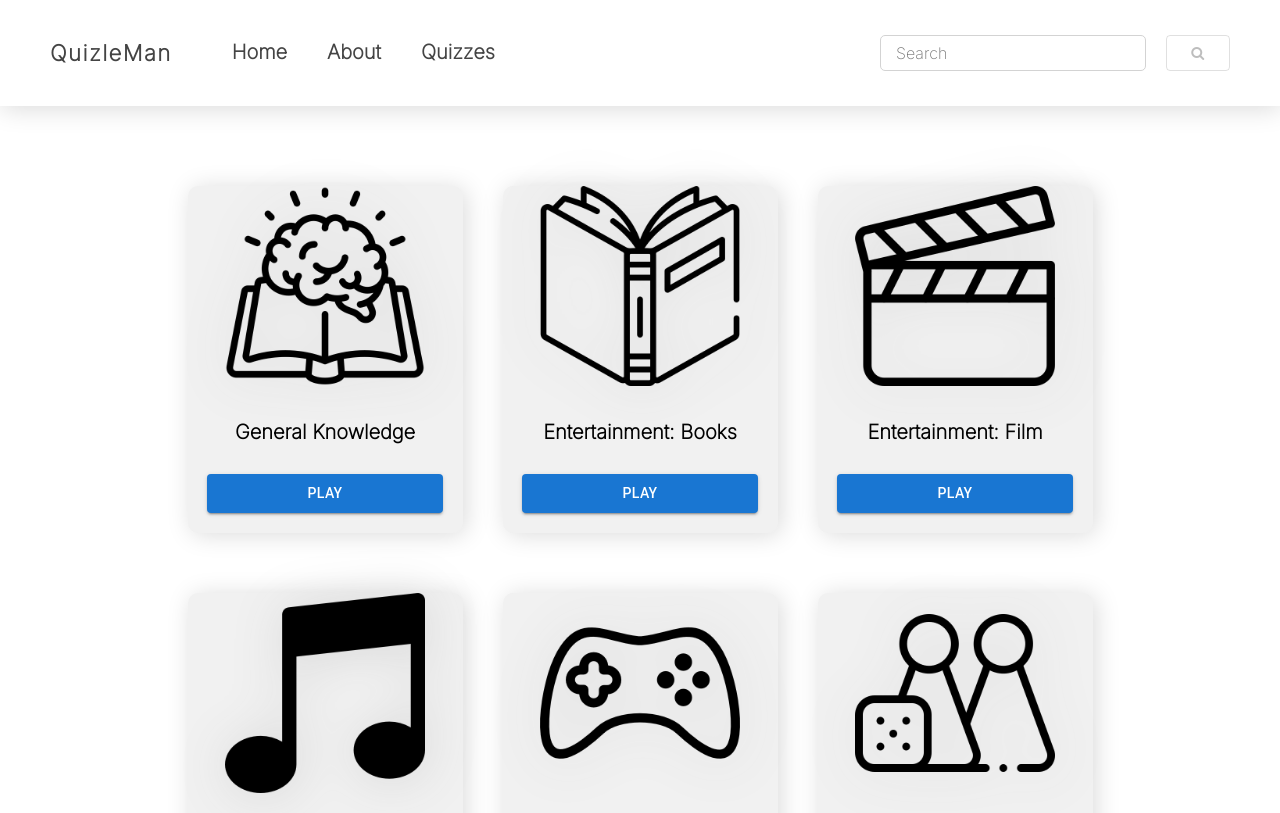
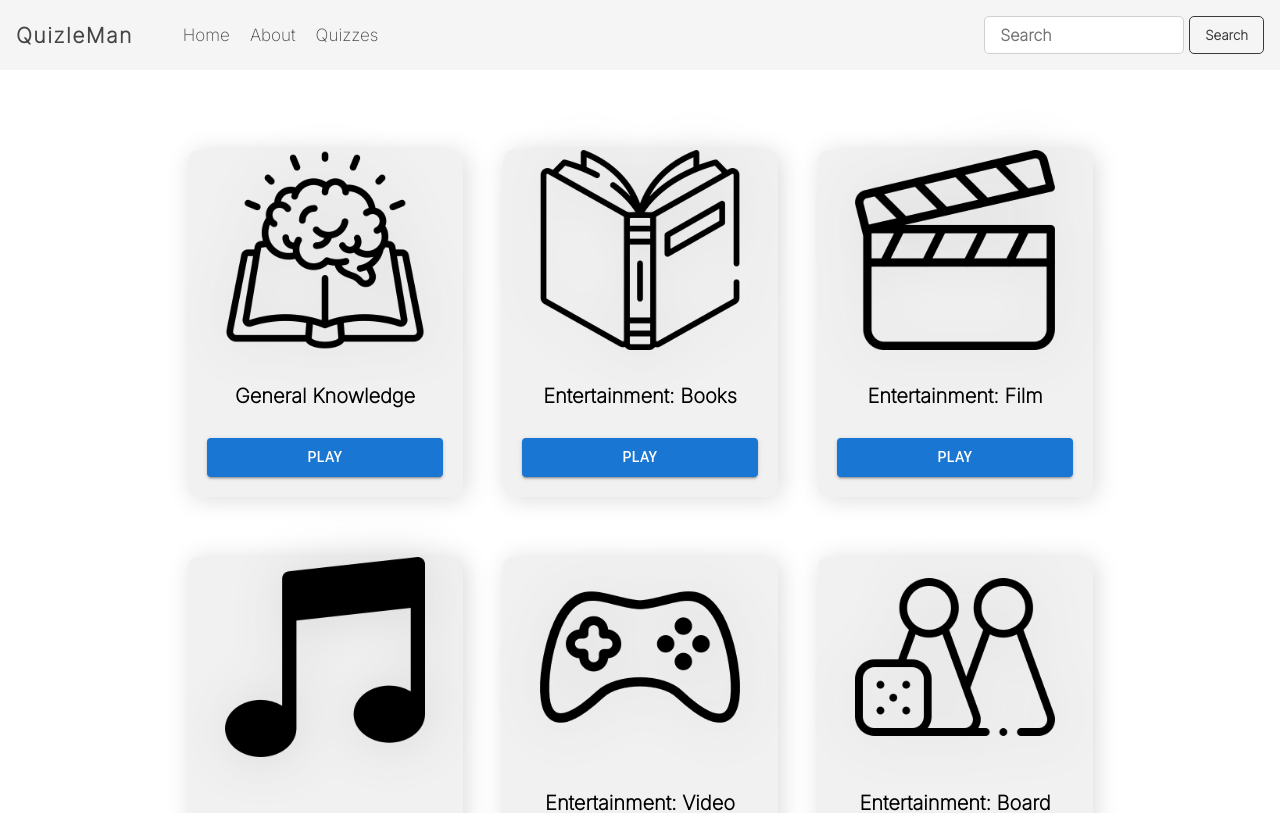
Before and after one commit to smeh09/Quizleman, a React (Create React App) app: page /quizzes in a window 1280 px wide. Shown: the top 813 px of the page. Built offline with nearby package versions, Linux system fonts and the light colour scheme.

Commit message:
header styling and questions styling

```diff
--- a/src/Components/Header.js
+++ b/src/Components/Header.js
@@ -2,8 +2,6 @@ import React, { useState } from "react";
 import { Link } from "react-router-dom";
 import PropTypes from "prop-types";
 import "../Styles/Header.css";
-import FormControl from '@mui/material/FormControl';
-import Button from '@mui/material/Button';
 import { useHistory } from 'react-router';
 
 export function Header({ title }) {
@@ -38,12 +36,18 @@ export function Header({ title }) {
         </nav>
       </div>
       <div className="rightArea">
-      <FormControl className="formControl">
         <div className="searchContainer">
           <input className="searchInput" placeholder="Search" value={ searchInput } onChange={ (e) => setSearchInput(e.target.value) } />
-          <Button id="searchButton" onClick={ (e) => search() } disabled={ !searchInput.trim() } className="button" variant="outlined" type="submit"><i className="fa fa-search" aria-hidden="true"></i></Button>
+          <button id="searchButton" onClick={ (e) => {
+            if (searchInput.trim() !== "") {
+              search()
+            }
+            else {
+              alert("Please enter valid input")
+              setSearchInput("");
+            }
+          } } className="button" type="submit">Search</button>
         </div>
-        </FormControl>
       </div>
     </header>
   );
--- a/src/Components/PlayQuiz.js
+++ b/src/Components/PlayQuiz.js
@@ -1,6 +1,7 @@
 import React, { useEffect, useState } from "react";
 import { useParams, useLocation } from "react-router-dom";
 import getAPIResult from "../Modules/GetAPIResult";
+import "../Styles/PlayQuiz.css";
 
 export function PlayQuiz() {
 
@@ -10,6 +11,7 @@ export function PlayQuiz() {
   const [ quizNum, setQuizNum ] = useState(0);
   const [ currentQuestion, setCurrentQuestion ] = useState("");
   const [ currentQuestionOptions, setCurrentQuestionOptions ] = useState([]);
+  const [ currentCorrectOption, setCurrentCorrectOption ] = useState("");
 
   const params = useParams();
   const quizId = params.id;
@@ -28,10 +30,26 @@ export function PlayQuiz() {
       setCurrentQuestion(data[quizNum].question);
       const options = [...data[quizNum]["incorrect_answers"], data[quizNum]["correct_answer"]];
       setCurrentQuestionOptions(options);
+      setCurrentCorrectOption(data[quizNum]["correct_answer"]);
     }
     getData();
   }, [difficulty, quizId, quizNum, setQuizData, setCurrentQuestionOptions]);
 
+  const handleCheck = (option) => {
+    if (option === currentCorrectOption) {
+      console.log("correct answer! ")
+    }
+    else {
+      console.log("wrong answer");
+    }
+  }
+
+  if (quizData.length === 0) {
+    return (
+      <div className="loader"></div>
+    )
+  }
+  else {
     return (
       <div className="playQuiz">
         <div className="playQuizTop">
@@ -41,7 +59,7 @@ export function PlayQuiz() {
           <div className="options">
             { currentQuestionOptions.map(option => {
               return (
-              <div key={ option } className="option">
+                <div onClick={ () => handleCheck(option) } key={ option } className="option">
                   { option }
                 </div>
               )
@@ -51,3 +69,4 @@ export function PlayQuiz() {
       </div>
     );
   }
+}
--- a/src/Styles/Header.css
+++ b/src/Styles/Header.css
@@ -2,16 +2,18 @@ header {
   display: flex;
   align-items: center;
   justify-content: space-between;
-  padding: 35px 50px;
-  box-shadow: 1px 2px 25px rgb(216, 216, 216);
-  font-size: 20px;
+  padding: 16px;
+  background: rgb(245, 245, 245);
+  font-size: 17px;
   font-weight: 600;
   color: rgb(68, 68, 68);
+  font-weight: 500;
 }
 
 .leftArea {
   display: flex;
   justify-content: space-between;
+  align-items: center;
 }
 
 .navList {
@@ -19,7 +21,8 @@ header {
 }
 
 .title {
-  font-size: 22px;
+  font-size: 21px;
+  font-weight: 700;
   letter-spacing: 1.5px;
 }
 
@@ -30,7 +33,7 @@ header {
 .navLink {
   color: rgb(68, 68, 68);
   text-decoration: none;
-  padding: 10px 20px;
+  padding: 10px;
   transition: all 0.4s;
   border-radius: 5px;
   cursor: pointer;
@@ -46,21 +49,40 @@ header {
 }
 
 .searchInput {
-  padding: 7px 15px;
+  padding: 8px 15px;
   font-size: 16px;
   outline: none;
-  margin-right: 20px;
+  margin-right: 5px;
   border-radius: 5px;
-  border: 1px solid rgb(211, 211, 211);
-  font-weight: 500;
+  border: 1.2px solid rgb(207, 207, 207);
+  transition: all 0.2s;
+  font-weight: 600;
+  width: 200px;
 }
 
 .searchInput:focus {
-  outline: 3px solid rgba(192, 226, 255, 0.7);
+  outline: 3.5px solid rgba(0, 119, 255, 0.35);
 }
 
 #searchButton {
-  padding: 10px !important;
+  padding: 10px 15px !important;
+  border-radius: 5px;
+  border: 1px solid rgb(58, 58, 58);
+  background: transparent;
+  font-weight: 500;
+  color: rgb(58, 58, 58);
+  font-weight: 600;
+  cursor: pointer;
+  transition: all 0.2s;
+}
+
+#searchButton:hover {
+  background: rgb(58, 58, 58);
+  color: white;
+}
+
+#searchButton:focus {
+  outline: 3.5px solid rgba(0, 0, 0, 0.35);
 }
 
 /* Media queries for responsiveness starts here */
--- /dev/null
+++ b/src/Styles/PlayQuiz.css
@@ -0,0 +1,53 @@
+.loader {
+  border: 16px solid #ebebeb; /* Light grey */
+  border-top: 16px solid #0099ff; /* Blue */
+  border-radius: 50%;
+  width: 120px;
+  height: 120px;
+  animation: spin 2s linear infinite;
+  margin: 100px auto;
+}
+
+@keyframes spin {
+  0% { transform: rotate(0deg); }
+  100% { transform: rotate(360deg); }
+}
+
+.playQuiz {
+  display: flex;
+  flex-direction: column;
+}
+
+.playQuizTop {
+  margin: 30px 20px;
+  padding: 100px 10px;
+  border-radius: 10px;
+  background: rgb(250, 250, 250);
+  box-shadow: 2px 2px 25px rgb(199, 199, 199);
+}
+
+.question {
+  font-size: 30px;
+}
+
+.options {
+  display: flex;
+  justify-content: center;
+  align-items: center;
+}
+
+.option {
+  background: rgb(247, 247, 247);
+  margin: 15px;
+  box-shadow: 2px 2px 25px rgb(211, 211, 211);
+  padding: 20px;
+  width: 250px;
+  height: 250px;
+  display: flex;
+  flex-direction: column;
+  justify-content: center;
+  font-weight: bold;
+  text-align: center;
+  cursor: pointer;
+  transform: all 0.3s;
+}
```
Lines whose indentation alone changed are shown as unchanged.
